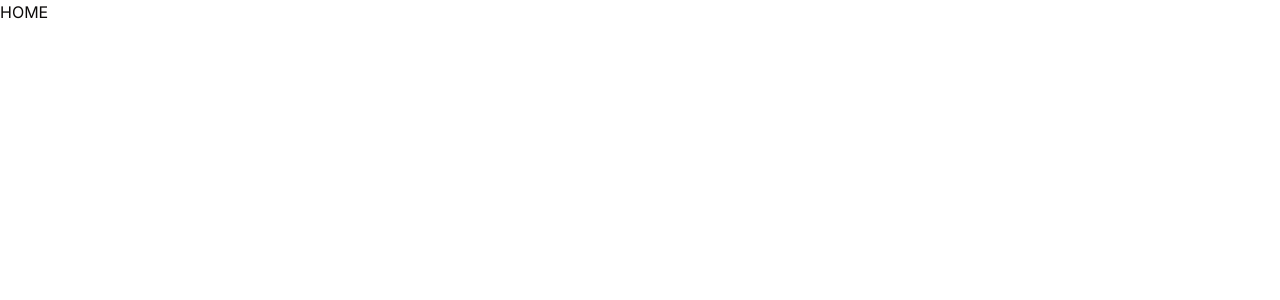
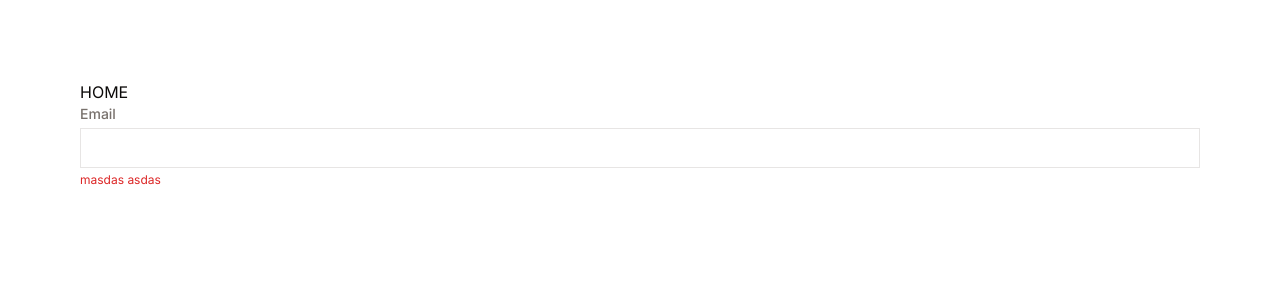
Before and after one commit to johnvilela/client-drive, a Next.js app: page / in a window 1280 px wide. Shown: the top 300 px of the page. Built offline with nearby package versions, Linux system fonts and the light colour scheme.

Commit message:
feat: add input component

```diff
--- a/src/app/page.tsx
+++ b/src/app/page.tsx
@@ -1,3 +1,10 @@
+import { Input } from '@/components/ui/input';
+
 export default function Home() {
-  return <h1>HOME</h1>;
+  return (
+    <div className="p-20">
+      <h1>HOME</h1>
+      <Input label="Email" type="email" error="masdas asdas " />
+    </div>
+  );
 }
--- /dev/null
+++ b/src/components/ui/input.tsx
@@ -0,0 +1,36 @@
+import * as React from 'react';
+
+import { classHelper } from '@/lib/utils/classHelper';
+
+export interface InputProps
+  extends React.InputHTMLAttributes<HTMLInputElement> {
+  label?: string;
+  error?: string;
+}
+
+const Input = React.forwardRef<HTMLInputElement, InputProps>(
+  ({ className, type, label, error, ...props }, ref) => {
+    return (
+      <div className="group">
+        {label && (
+          <label className="block mb-1 text-sm font-medium text-muted-foreground group-focus-within:text-primary">
+            {label}
+          </label>
+        )}
+        <input
+          type={type}
+          className={classHelper(
+            'flex h-10 w-full rounded-md border border-input bg-background px-3 py-2 text-sm ring-offset-background file:border-0 file:bg-transparent file:text-sm file:font-medium placeholder:text-muted-foreground focus-visible:outline-none focus-visible:ring-2 focus-visible:ring-primary focus-visible:ring-offset-2 disabled:cursor-not-allowed disabled:opacity-50',
+            className,
+          )}
+          ref={ref}
+          {...props}
+        />
+        {error && <p className="mt-1 text-xs text-red-600">{error}</p>}
+      </div>
+    );
+  },
+);
+Input.displayName = 'Input';
+
+export { Input };
```
